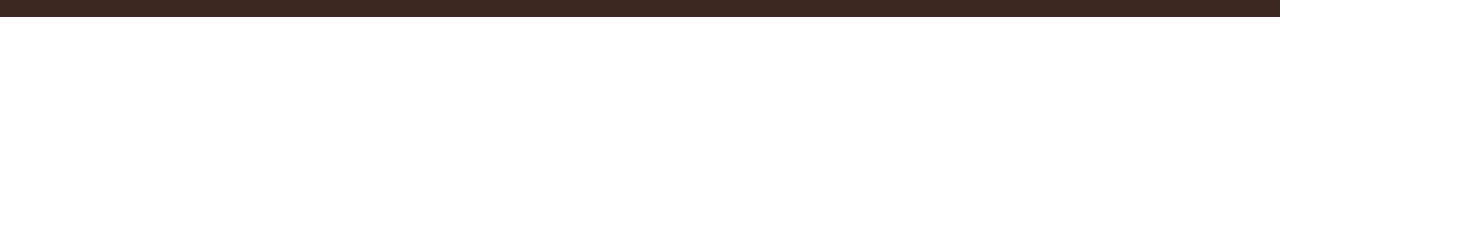
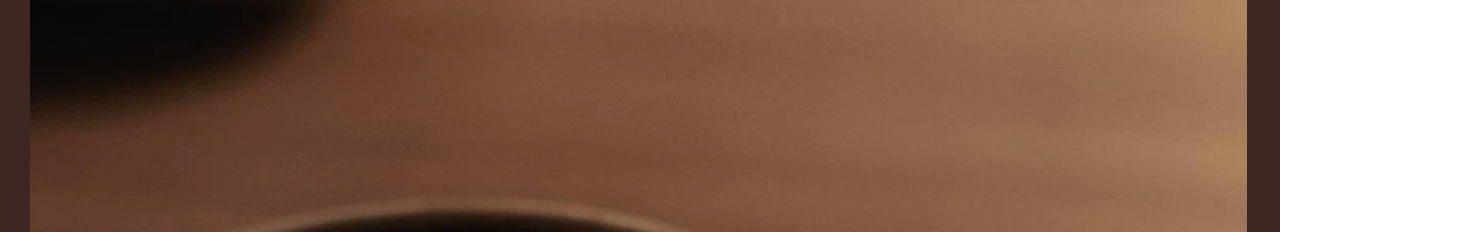
Before and after one commit to Rouierouie/coffee-website, a plain HTML site: page index.html in a window 1280 px wide. Shown: the part 78-310 px from the top of the page, 1462 px wide, since content can reach past the window. Drawn offline with Linux system fonts and the light colour scheme; files whose address does not match are found by name.

Commit message:
Update index.html

```diff
--- a/index.html
+++ b/index.html
@@ -9,7 +9,7 @@
 <body>
   <!-- ヘッダー -->
   <header>
-   <img src="images/top.png" alt="トップ写真" class="header-photo">
+   <img src="image/top.png" alt="トップ写真" class="header-photo">
     <h1 class="logo">Space Coffee</h1>
     <nav>
       <ul>
```
